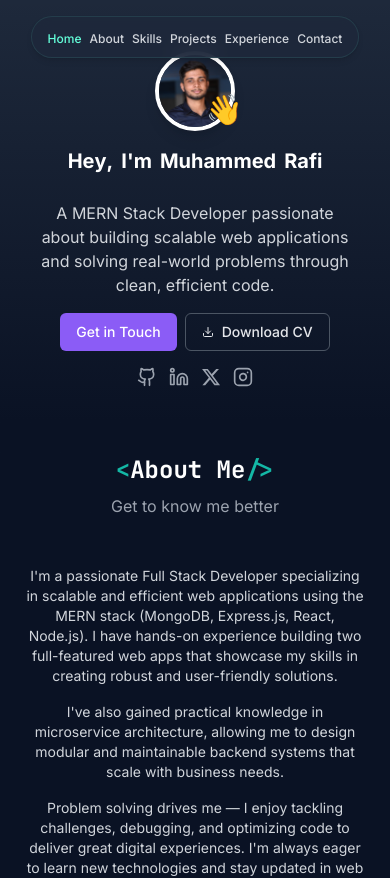
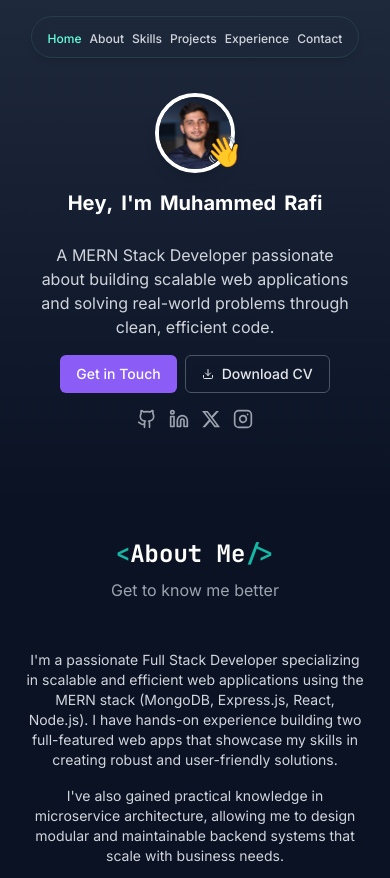
Before and after one commit to MuhammedRafikp/portfolio, a React (Vite) app: page / in a window 390 px wide. Shown: the top 878 px of the page. Built offline with nearby package versions, Linux system fonts and the light colour scheme.

Commit message:
minor changes

```diff
--- a/src/sections/Hero.tsx
+++ b/src/sections/Hero.tsx
@@ -16,7 +16,7 @@ const scrollToSection = (href: string) => {
 
 const Hero: React.FC = () => {
     return (
-        <section id="home" className="min-h-[50vh] flex items-center justify-center pt-8 md:pt-20 pb-4 md:pb-16 relative overflow-hidden">
+        <section id="home" className="min-h-[60vh] flex items-center justify-center pt-8 md:pt-20 pb-4 md:pb-16 relative overflow-hidden">
             {/* Programming-themed background */}
             <div className="absolute inset-0 bg-[#1e293b]">
                 <div className="absolute inset-0 bg-grid-pattern opacity-5"></div>
```
